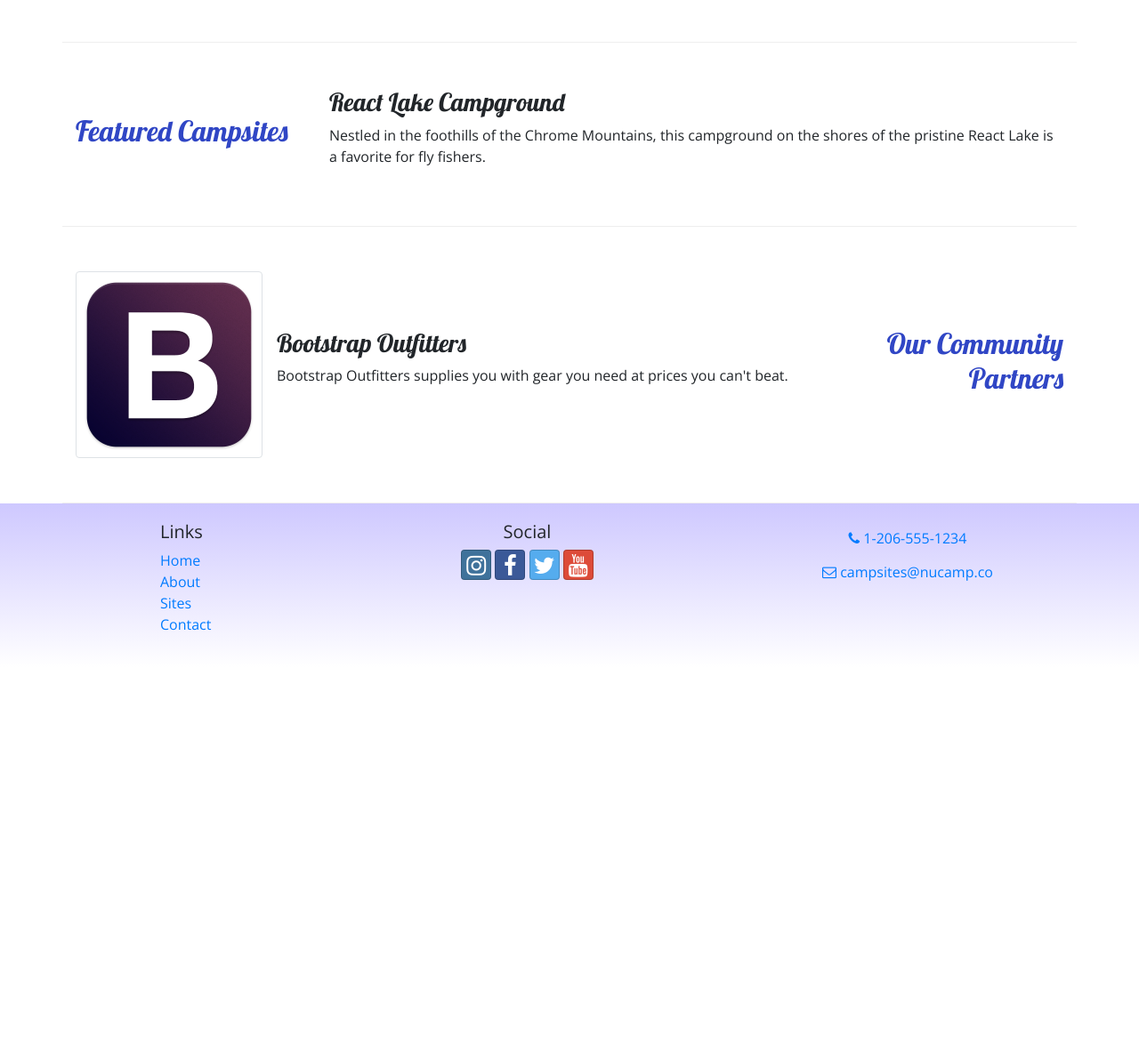
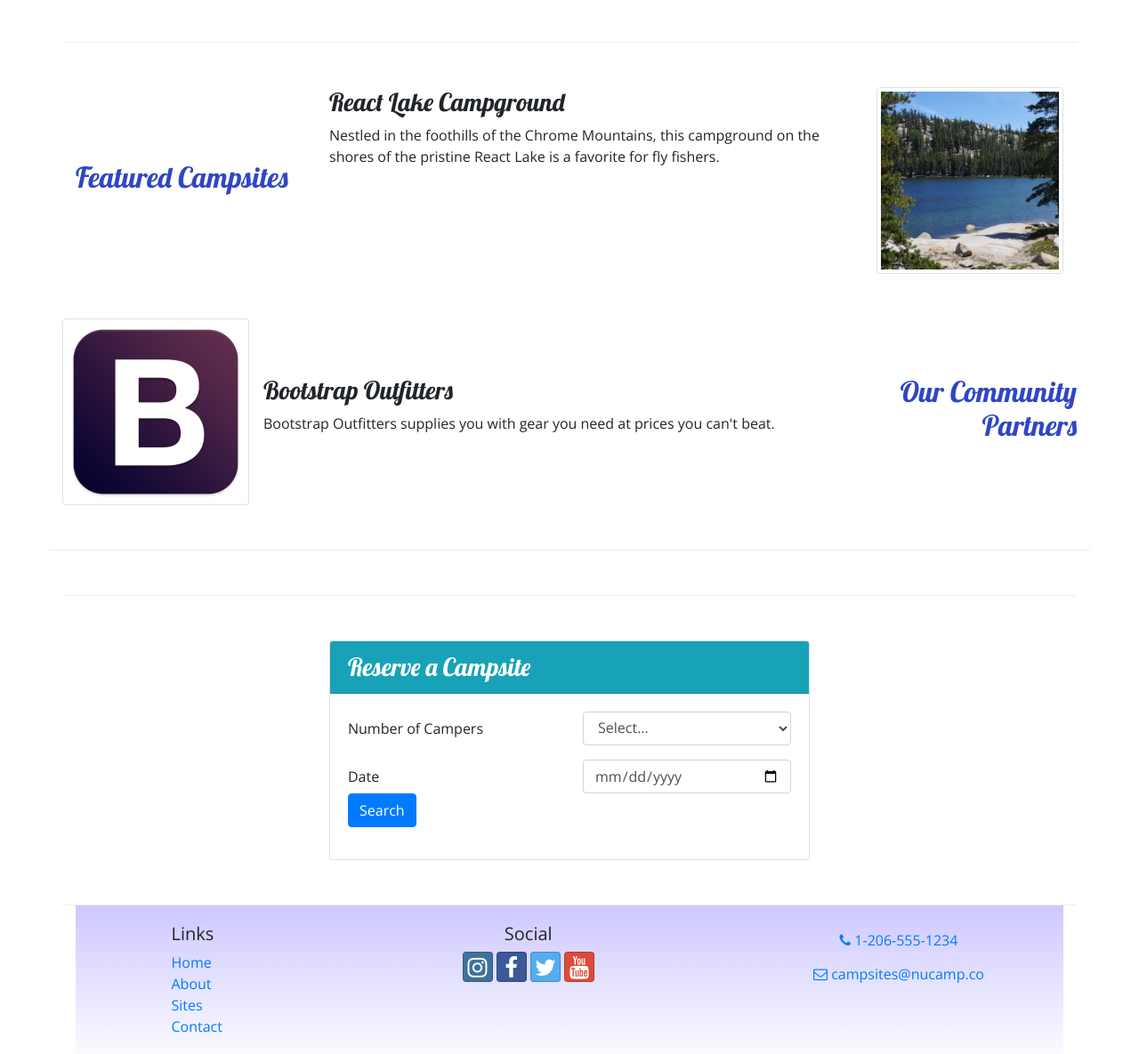
Before and after one commit to Narwhale206/BootstrapProject, a website: page index.html in a window 1280 px wide. Shown: the part 483-1668 px from the top of the page at 89% size. Before the commit the page ends 1233 px from the top, so only its background shows below. Drawn offline with nearby package versions, Linux system fonts and the light colour scheme.

Commit message:
Week 2 homework

```diff
--- a/index.html
+++ b/index.html
@@ -30,6 +30,9 @@
                     <h1>NuCamp</h1>
                     <h2>a better way to camp</h2>
                 </div>
+                <div class="col col-md-4 col-xl-2 mt-4">
+                    <a class="btn btn-info btn-lg text-nowrap" href="#reserveform" role="button">Reserve Campsite</a>
+                </div>
             </div>
         </div>
     </header>
@@ -58,7 +61,7 @@
             </div>
             <div class="col">
                 <div class="media">
-                    <img class="d-flex mr-3 img-thumbnail" src="img/breadcrumb-trail-thumb.jpg" alt="Breadcrumb Trail" />
+                    <img class="d-flex ml-3 img-thumbnail" src="img/breadcrumb-trail-thumb.jpg" alt="Breadcrumb Trail" />
                     <div class="media-body align-self-center">
                         <h3>Our Campsites</h3>
                         <p class="d-none d-sm-block">Explore our growing database of curated campsites and leave your own reviews!</p>
@@ -72,8 +75,12 @@
                 <h2>Featured Campsites</h2>
             </div>
             <div class="col">
+                <div class="media">
+                    <div class="media-body align-self center">
                 <h3>React Lake Campground</h3>
                 <p class="d-none d-sm-block">Nestled in the foothills of the Chrome Mountains, this campground on the shores of the pristine React Lake is a favorite for fly fishers.</p>
+            </div>
+            <img class="d-flex ml-3 img-thumbnail" src="img/react-lake-thumb.jpg" alt="Lake">
             </div>
         </div>
 
@@ -92,7 +99,42 @@
             </div>
         </div>
     </div>
+<div class="row row-content">
+    <div class="col-sm-6 mx-auto">
+    <div class="card">
+        <h3 class="card-header bg-info text-white">Reserve a Campsite</h3>
+        <div class="card-body">
+            <form action="" id="reserveForm">
+                <div class="row form-group">
+                    <label class="col-sm-6 col-form-label" for="numCampers">Number of Campers</label>
+                    <div class="col">
+                        <select class="form-control" name="numCampers" id="numCampers">
+                                <option value="Select">Select...</option>
+                                <option value="1">1</option>
+                                <option value="2">2</option>
+                                <option value="3">3</option>
+                                <option value="4">4</option>
+                                <option value="5">5</option>
+                                <option value="6">6</option>
+                            </select>
+                    </div>
+                    </div>
+                    <div class="row form-group">
+                        <label class="col-sm-6 col-form-label" for="date">Date</label>
+                    <div class="col-sm-6">
+                     <input class="form-control" type="date" id="date" name="date" placeholder="date">
+                    </div>
+                    <div class="row form-group"></div>
+                    <div class="col">
+                        <button class="btn btn-primary" type="submit">Search</button>
+                   </div>
+                   </div>
+                   </form>
+       </div>
+  </div>
+</div>
 
+</div>
     <footer class="site-footer">
         <div class="container">
             <div class="row">
```
